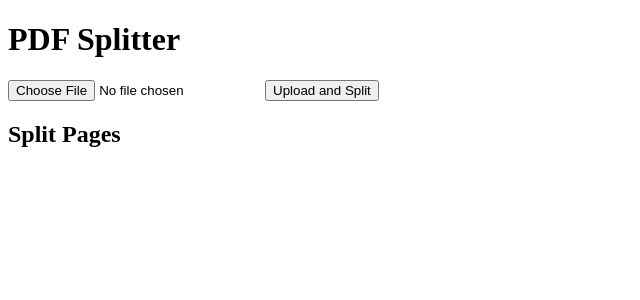
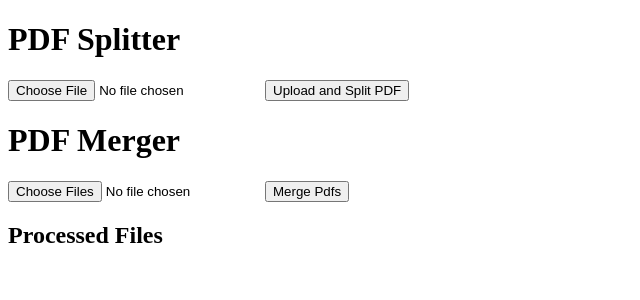
Before and after one commit to DeanGuterman/pdf_tool, a Flask app: page / in a window 1280 px wide. Shown: the top 300 px of the page, without its empty margins (0-640 px from the left). Run offline with Flask 3, Linux system fonts and the light colour scheme.

Commit message:
Add pdf merging capabilities, and implement PRG

```diff
--- a/templates/index.html
+++ b/templates/index.html
@@ -7,15 +7,25 @@
 </head>
 <body>
     <h1>PDF Splitter</h1>
-    <form action="/" method="POST" enctype="multipart/form-data">
+    <form method="post" enctype="multipart/form-data">
         <input type="file" name="file" accept="application/pdf" required>
-        <button type="submit">Upload and Split</button>
+        <input type="hidden" name="split" value="split">
+        <input type="submit" value="Upload and Split PDF">
     </form>
-    <h2>Split Pages</h2>
-    <u1>
+
+    <h1>PDF Merger</h1>
+    <form method="post" enctype="multipart/form-data">
+        <input type="file" name="file" accept="application/pdf" multiple required>
+        <input type="hidden" name="merge" value="merge">
+        <input type="submit" value="Merge Pdfs">
+    </form>
+
+    <h2>Processed Files</h2>
+    <ul>
         {% for file in files %}
             <li><a href="{{ url_for('download_file', filename=file) }}" target="_blank">{{ file }}</a></li>
         {% endfor %}
-    </u1>
+    </ul>
+
 </body>
 </html>
```
